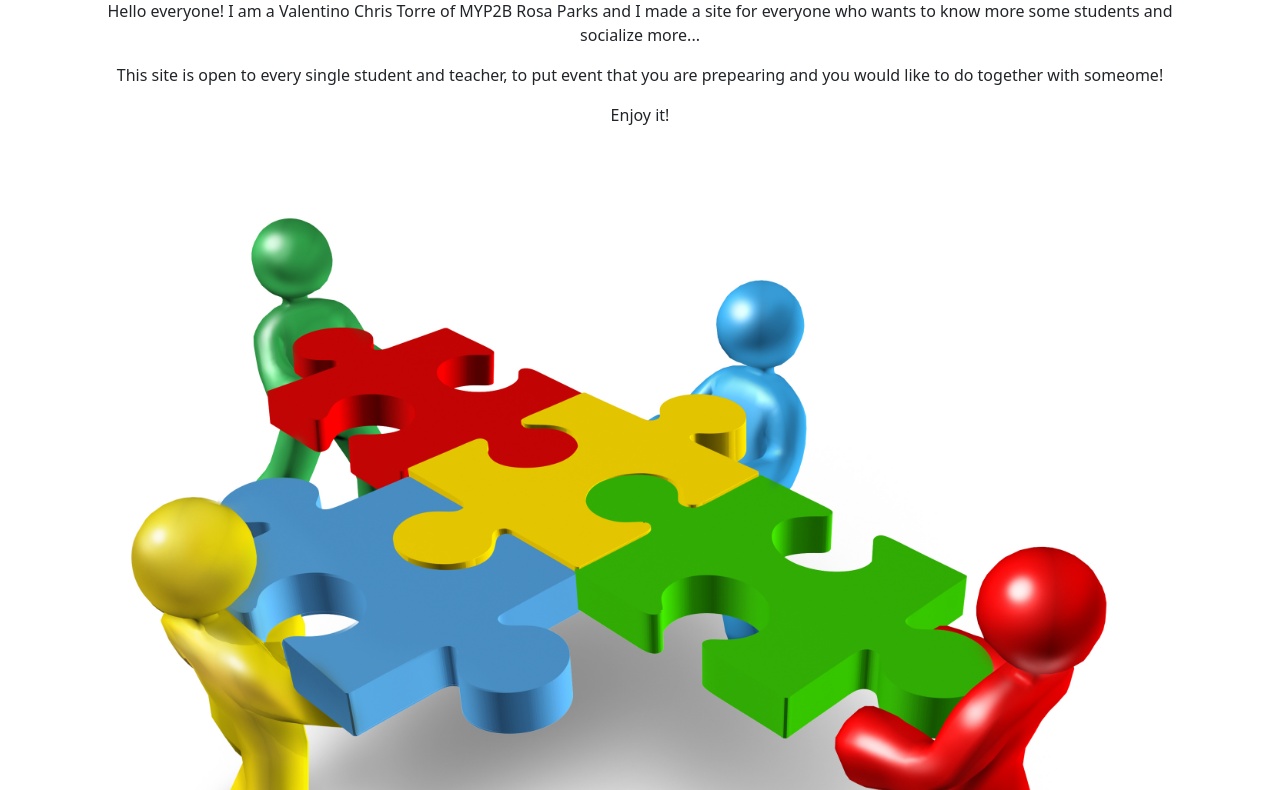
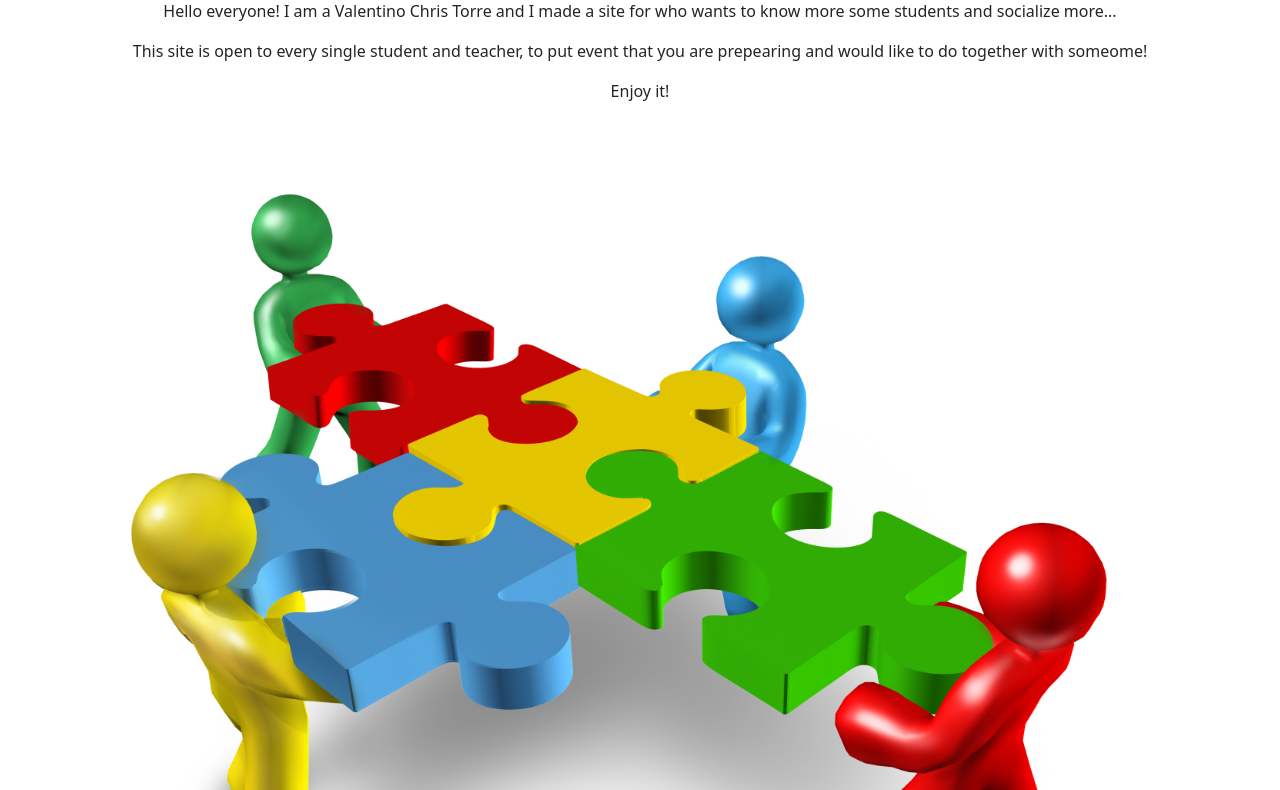
Before and after one commit to V0C0T0/H-SOCIALS.com, a plain HTML site: page index.html in a window 1280 px wide. Shown: the part 57-847 px from the top of the page. Drawn offline with nearby package versions, Linux system fonts and the light colour scheme.

Commit message:
changed a bit of things

```diff
--- a/index.html
+++ b/index.html
@@ -38,13 +38,13 @@
 
             <p >
 
-                Hello everyone! I am a Valentino Chris Torre of MYP2B Rosa Parks and I made a site for everyone who wants to know more some students and socialize more...
+                Hello everyone! I am a Valentino Chris Torre and I made a site for who wants to know more some students and socialize more...
 
             </p>
 
             <p >
 
-                This site is open to every single student and teacher, to put event that you are prepearing and you would like to do together with someome!
+                This site is open to every single student and teacher, to put event that you are prepearing and would like to do together with someome!
 
             </p>
 
```
Also changed, not shown: sign-in.html (+1 -1 lines), sign-up.html (+1 -1 lines).
